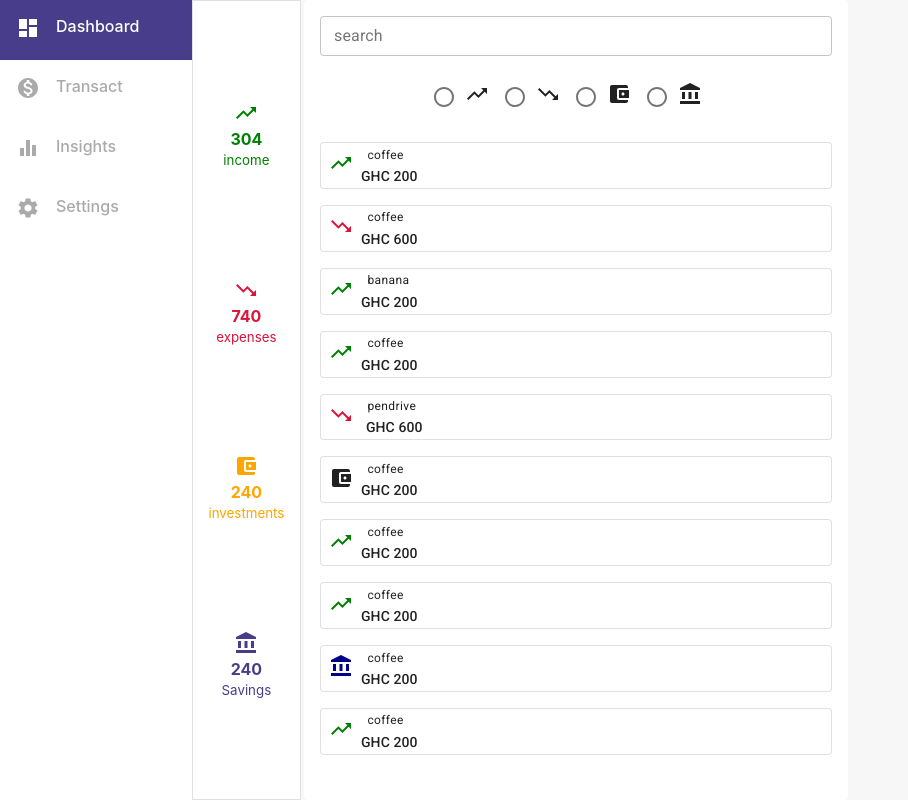
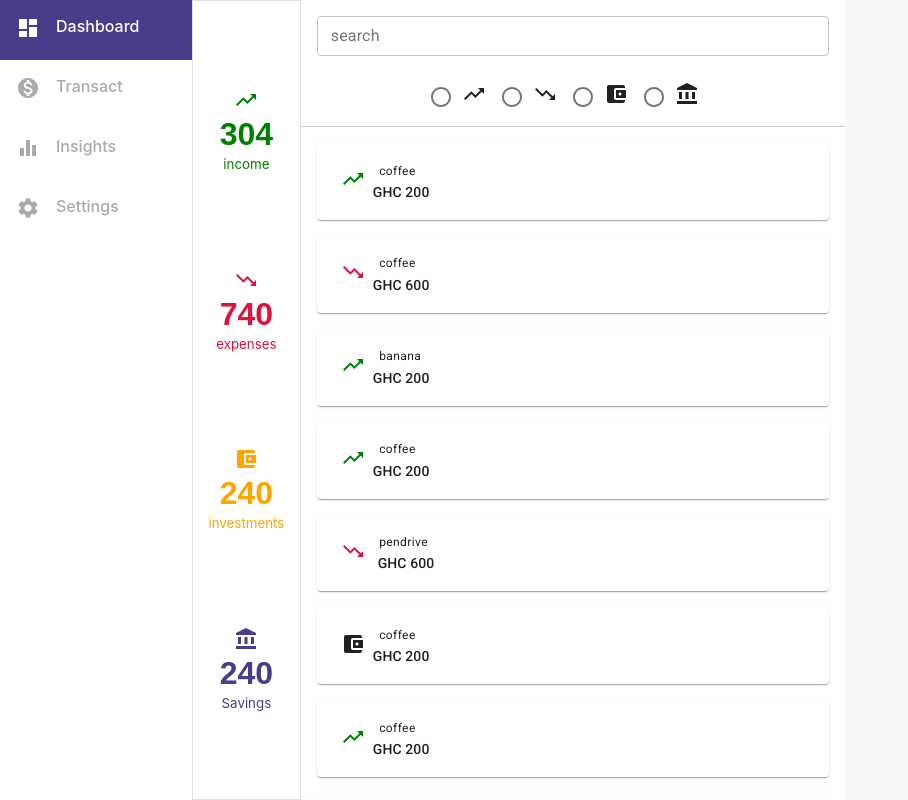
Before and after one commit to faddalibrahim/money-bag, a React (Create React App) app: page /dashboard in a window 1280 px wide. Shown: the whole page, without its empty margins (0-908 px from the left). Built offline with nearby package versions, Linux system fonts and the light colour scheme.

Commit message:
filtering with radio buttons works now

```diff
--- a/src/pages/dashboard/Dashboard.js
+++ b/src/pages/dashboard/Dashboard.js
@@ -11,6 +11,17 @@ import { dummy_data } from "./../../utils/dummy_data";
 class Dashboard extends Component {
   state = {
     transactions: [...dummy_data],
+    filtered: [],
+  };
+
+  filter = (keyword) => {
+    const filtered = this.state.transactions.filter(
+      (transaction) => transaction.transactionType === keyword
+    );
+
+    this.setState({
+      filtered,
+    });
   };
 
   render() {
@@ -19,10 +30,16 @@ class Dashboard extends Component {
         <TransactionsCard />
 
         <Paper className="transanctions-list-filter-paper" elevation="0">
-          <FilterTransactions />
+          <FilterTransactions filter={this.filter} />
           {/* <hr /> */}
 
-          <TransactionsList transactions={this.state.transactions} />
+          <TransactionsList
+            transactions={
+              this.state.filtered.length === 0
+                ? this.state.transactions
+                : this.state.filtered
+            }
+          />
         </Paper>
       </div>
     );
--- a/src/pages/dashboard/FilterTransactions.js
+++ b/src/pages/dashboard/FilterTransactions.js
@@ -12,9 +12,18 @@ import TrendingDownIcon from "@material-ui/icons/TrendingDown";
 import AccountBalanceWalletIcon from "@material-ui/icons/AccountBalanceWallet";
 
 class FilterTransactions extends Component {
+  handleChange = (e) => {
+    this.props.filter(e.target.value);
+  };
+
   render() {
     return (
-      <Paper className="filter-transactions" elevation="0">
+      <Paper
+        className="filter-transactions"
+        elevation="0"
+        // variant="outlined"
+        square
+      >
         <TextField
           id="source"
           label="search"
@@ -30,7 +39,7 @@ class FilterTransactions extends Component {
           aria-label="transaction-type"
           name="transactionType"
           //   value={this.state.transactionType}
-          //   onChange={this.handleChange}
+          onChange={this.handleChange}
         >
           {/* <FormControlLabel
             value="All"
--- a/src/pages/dashboard/TransactionsList.js
+++ b/src/pages/dashboard/TransactionsList.js
@@ -3,6 +3,7 @@ import AccountBalanceIcon from "@material-ui/icons/AccountBalance";
 import TrendingUpIcon from "@material-ui/icons/TrendingUp";
 import TrendingDownIcon from "@material-ui/icons/TrendingDown";
 import AccountBalanceWalletIcon from "@material-ui/icons/AccountBalanceWallet";
+import Card from "@material-ui/core/Card";
 
 export default function TransactionsList({ transactions }) {
   const spitTransactions = transactions.map((transaction) => {
@@ -23,19 +24,12 @@ export default function TransactionsList({ transactions }) {
     }
 
     return (
-      <Paper
-        elevation="0"
-        variant="outlined"
+      <Card
         style={{
-          // padding: "1rem",
           marginBottom: "1rem",
           display: "flex",
           alignItems: "center",
-          // backgroundColor: `${
-          //   transaction.transactionType === "expense"
-          //     ? "rgba(225,0,0,0.5)"
-          //     : "teal"
-          // }`,
+          padding: "1rem",
         }}
       >
         <div
@@ -44,7 +38,7 @@ export default function TransactionsList({ transactions }) {
             color: `${
               transaction.transactionType === "income"
                 ? "green"
-                : transaction.transactionType === "expense"
+                : transaction.transactionType === "expenses"
                 ? "crimson"
                 : transaction.transactionType === "investments"
                 ? "lightorange"
@@ -54,7 +48,7 @@ export default function TransactionsList({ transactions }) {
         >
           {transaction.transactionType === "income" ? (
             <TrendingUpIcon />
-          ) : transaction.transactionType === "expense" ? (
+          ) : transaction.transactionType === "expenses" ? (
             <TrendingDownIcon />
           ) : transaction.transactionType === "investments" ? (
             <AccountBalanceWalletIcon />
@@ -66,31 +60,17 @@ export default function TransactionsList({ transactions }) {
           <Typography
             variant="caption"
             style={{
-              // background: `${
-              //   transaction.transactionType === "expense" ? "crimson" : "teal"
-              // }`,
               padding: "0.4rem",
-              // color: "white",
               borderRadius: "10%",
             }}
           >
             {transaction.source}
           </Typography>
-          <Typography
-            variant="subtitle2"
-            align="right"
-            style={
-              {
-                // color: `${
-                //   transaction.transactionType === "expense" ? "crimson" : "teal"
-                // }`,
-              }
-            }
-          >
+          <Typography variant="subtitle2" align="right">
             GHC {transaction.amount}
           </Typography>
         </div>
-      </Paper>
+      </Card>
     );
   });
 
--- a/src/scss/dashboard.scss
+++ b/src/scss/dashboard.scss
@@ -72,6 +72,7 @@
     // margin-bottom: 1rem;
     position: relative;
     z-index: 1;
+    border-bottom: 0.07rem solid #ccc;
 
     display: flex;
     flex-flow: column;
@@ -100,9 +101,14 @@
       display: flex;
       flex-flow: column;
       margin: 0;
-      margin-right: 0.2rem;
+      // margin-right: 0.2rem;
       border-radius: 0;
       justify-content: space-evenly;
+    }
+
+    .amount {
+      font-size: 2rem;
+      font-family: sans-serif;
     }
 
     .transanctions-list-filter-paper {
--- a/src/utils/dummy_data.js
+++ b/src/utils/dummy_data.js
@@ -7,7 +7,7 @@ export const dummy_data = [
     date: "21/02/2021",
   },
   {
-    transactionType: "expense",
+    transactionType: "expenses",
     amount: "600",
     source: "coffee",
     description: "I bought this on my way to school",
@@ -28,7 +28,7 @@ export const dummy_data = [
     date: "21/02/2021",
   },
   {
-    transactionType: "expense",
+    transactionType: "expenses",
     amount: "600",
     source: "pendrive",
     description: "I bought this on my way to school",
```
Also changed, not shown: 1 other file (tests, documents, lock files or other folders).
